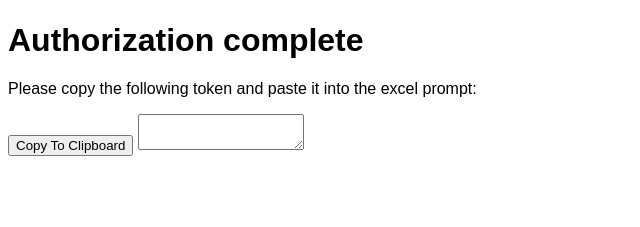
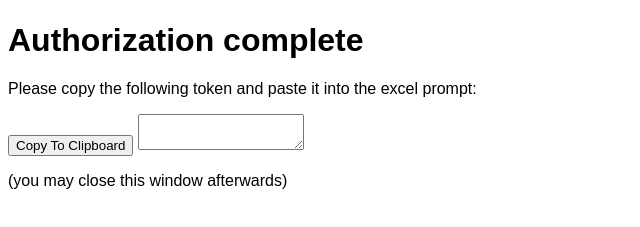
Before and after one commit to bryan-at-looker/excel, a plain HTML site: page index.html in a window 1280 px wide. Shown: the part 199-426 px from the top of the page, without its empty margins (0-640 px from the left). Drawn offline with nearby package versions, Linux system fonts and the light colour scheme.

Commit message:
(you may close this window afterwards)

```diff
--- a/index.html
+++ b/index.html
@@ -35,3 +35,4 @@
 <p>Please copy the following token and paste it into the excel prompt:</p>
 <button onclick="copyText()" height="100px" width="100px">Copy To Clipboard</button>
 <textarea id="codeString" height="100px" width="200px" style="overflow:hidden;"></textarea>
+<p> (you may close this window afterwards) </p>
```
